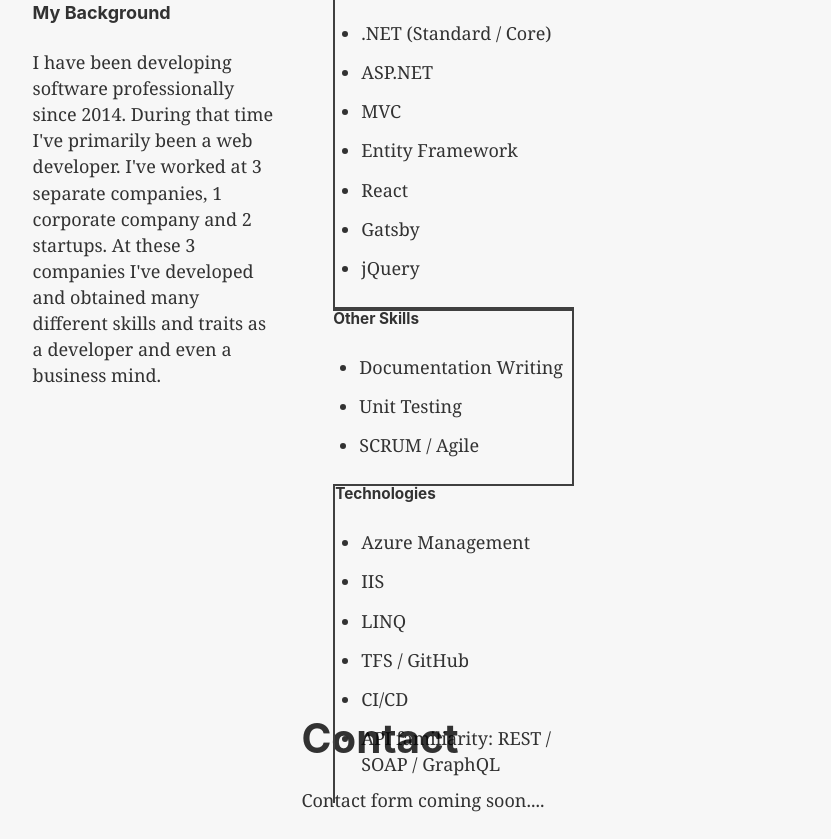
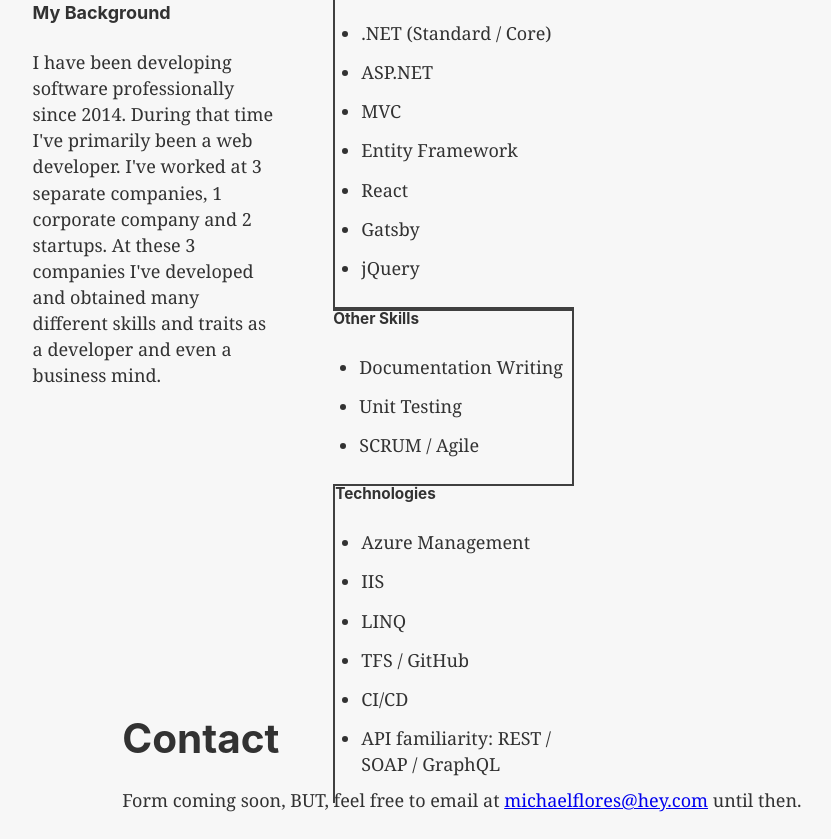
Before and after one commit to mikeyf06/personal-site, a Gatsby site: page / in a window 1280 px wide. Shown: the part 966-1805 px from the top of the page, without its empty margins (249-1080 px from the left). Built offline with nearby package versions, Linux system fonts and the light colour scheme; Gatsby itself is replaced by a stand-in of ours.

Commit message:
Update contactform.js

```diff
--- a/src/components/contactform.js
+++ b/src/components/contactform.js
@@ -5,8 +5,9 @@
 import Layout from "../components/layout"
 
 const ContactContainer = styled.div`
+    justify-content: center;
     margin-top: 15%;
-    margin-left: 40%;
+    margin-left: 20%;
 `;
 
 const contactform = ({  }) => {
@@ -14,7 +15,7 @@
             <ContactContainer id="contactSection">
                 <h1>Contact</h1>
                 <p>
-                    Contact form coming soon....
+                    Form coming soon, BUT, feel free to email at <a href="mailto:michaelflores@hey.com">michaelflores@hey.com</a> until then.
                 </p>
             </ContactContainer>
         )
```
